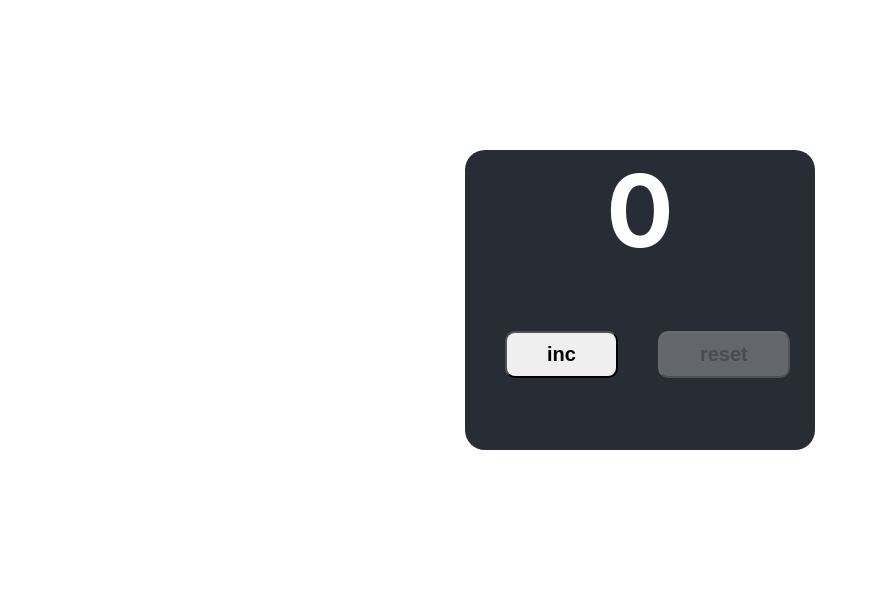
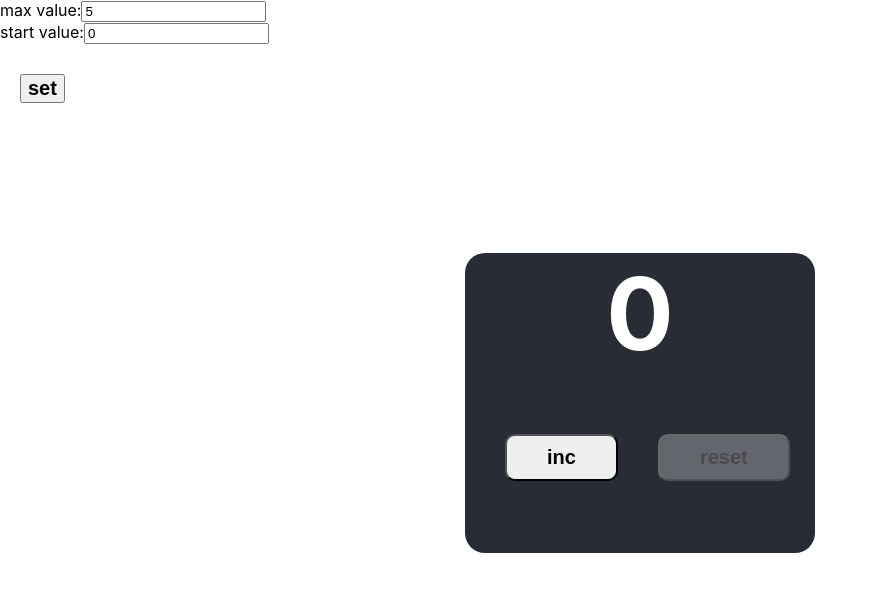
Before and after one commit to SlavaOST-it/counter, a React (Create React App) app: page / in a window 1280 px wide. Shown: the top 592 px of the page, without its empty margins (0-877 px from the left). Built offline with nearby package versions, Linux system fonts and the light colour scheme.

Commit message:
add functions: onChangeSetMaxValue, onChangeSetMinValue

```diff
--- a/src/components/SettingsCounter.tsx
+++ b/src/components/SettingsCounter.tsx
@@ -1,8 +1,61 @@
-import React from 'react';
+import React, {ChangeEvent} from 'react';
+import s from "../Counter.module.css"
+import {Button} from "./Button";
 
-export const SettingsCounter = () => {
+
+export type SettingsCounterType = {
+    num: number
+    minValue: number
+    maxValue: number
+    setMinValue: (minValue: number) => void
+    setMaxValue: (maxValue: number) => void
+    setBtn: () => void
+    setError: (error: string) => void
+}
+
+export const SettingsCounter = (props: SettingsCounterType) => {
+
+    const onChangeSetMaxValue = (event: ChangeEvent<HTMLInputElement>) => {
+        let a = (event.currentTarget.value)
+        let maxNum = parseInt(a)
+        props.setMaxValue(maxNum)
+        if (maxNum <= props.minValue) {
+            props.setError('Incorrect value!')
+        } else {
+            props.setError('')
+        }
+    }
+
+    const onChangeSetMinValue = (event: ChangeEvent<HTMLInputElement>) => {
+        let a = (event.currentTarget.value)
+        let minNum = parseInt(a)
+        props.setMinValue(minNum)
+        if (minNum >= props.maxValue){
+            props.setError('Incorrect value!')
+        } else {
+            props.setError('')
+        }
+    }
+
+
+    const setCallbackHandler = () => {
+        props.setBtn()
+    }
+
+    // const disableHandler = ()
     return (
-        <div>
+        <div className={s.settingsBody}>
+            <div className={s.inputDiv}>
+                <div className={s.valueDiv}>
+                    <span className={s.valueText}>max value:</span>
+                    <input value={props.maxValue} type={'number'} onChange={onChangeSetMaxValue} className={s.input}/>
+                </div>
+                <div className={s.valueDiv}>
+                    <span className={s.valueText}>start value:</span>
+                    <input value={props.minValue} type={'number'} onChange={onChangeSetMinValue} className={s.input}/>
+                </div>
+            </div>
+            <Button title={'set'} callBack={setCallbackHandler} className={s.btn} disable={false}/>
 
         </div>
     );
```
